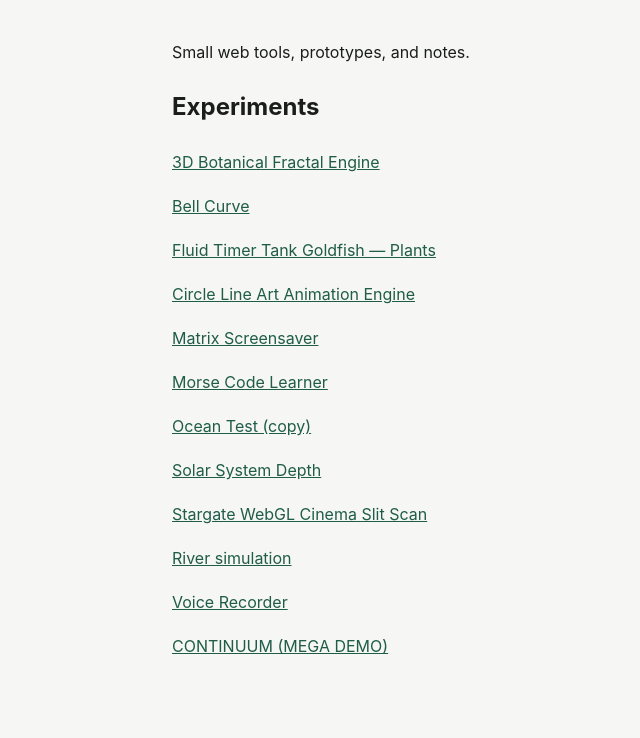
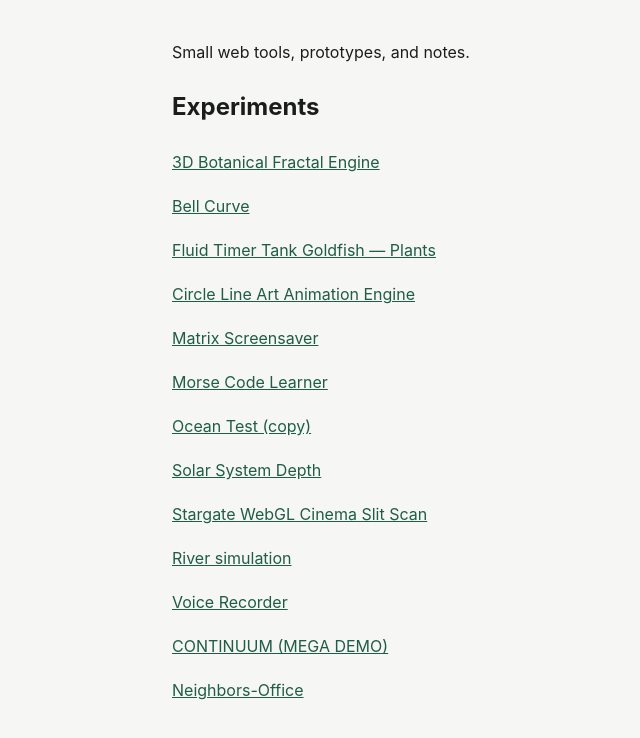
Before and after one commit to kz713git/kaz-site, a plain HTML site: page lab/index.html in a window 1280 px wide. Shown: the part 234-972 px from the top of the page, without its empty margins (78-718 px from the left). Drawn offline with Linux system fonts and the light colour scheme.

Commit message:
Add link to Neighbors-Office in index.html

```diff
--- a/lab/index.html
+++ b/lab/index.html
@@ -74,5 +74,8 @@
     <p>
     <a href="CONTINUUM.html">CONTINUUM (MEGA DEMO)</a>
   </p>
+    <p>
+    <a href="Neighbors-Office-v1.html">Neighbors-Office</a>
+  </p>
 </body>
 </html>
```
